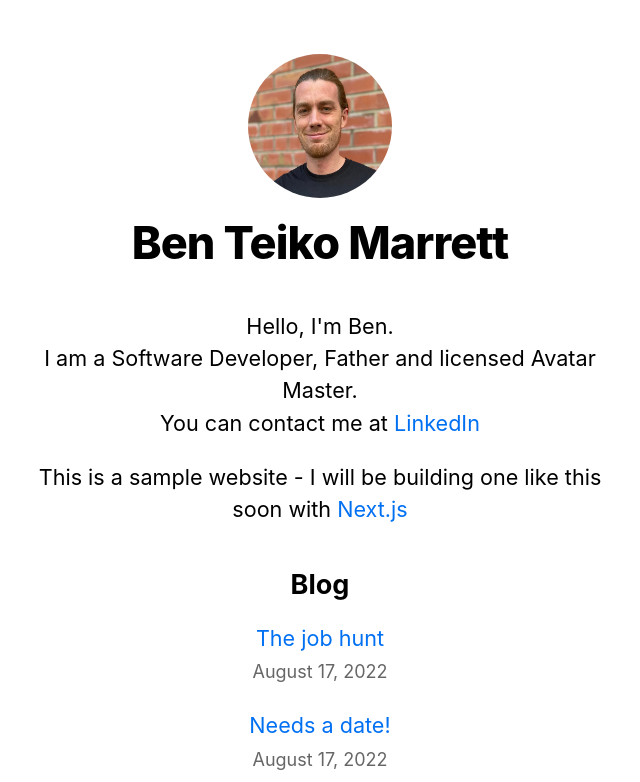
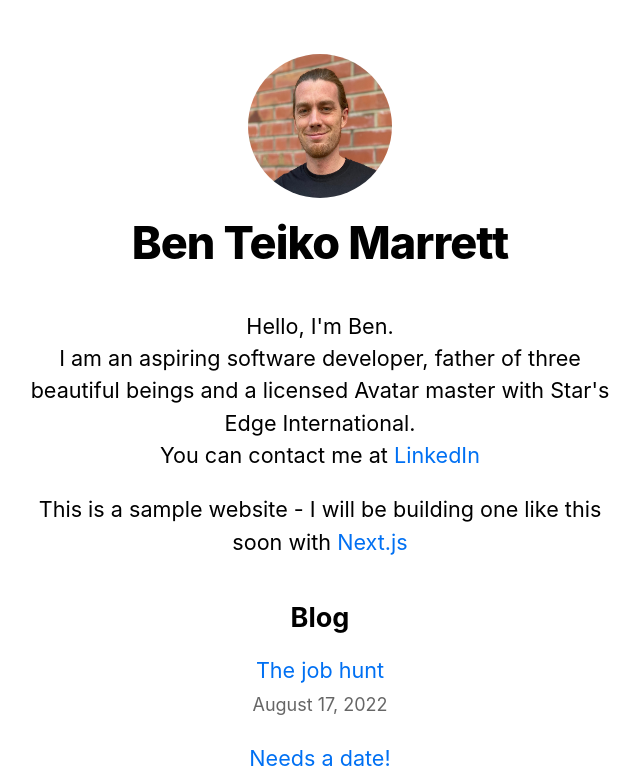
Before and after one commit to ben-marrett/nextjs-blog, a Next.js app: page / in a window 1280 px wide. Shown: the top 782 px of the page, without its empty margins (320-960 px from the left). Built offline with nearby package versions, Linux system fonts and the light colour scheme.

Commit message:
update profile

```diff
--- a/pages/index.js
+++ b/pages/index.js
@@ -22,8 +22,9 @@ export default function Home({ allPostsData }) {
       </Head>
       <section className={utilStyles.headingMd}>
         <p>
-          Hello, I'm Ben. <br />I am a Software Developer, Father and licensed
-          Avatar Master. <br />
+          Hello, I'm Ben. <br />I am an aspiring software developer, father of
+          three beautiful beings and a licensed Avatar master with Star's Edge
+          International. <br />
           You can contact me at{' '}
           <a href="https://www.linkedin.com/in/ben-teiko-marrett/">LinkedIn</a>
         </p>
```
